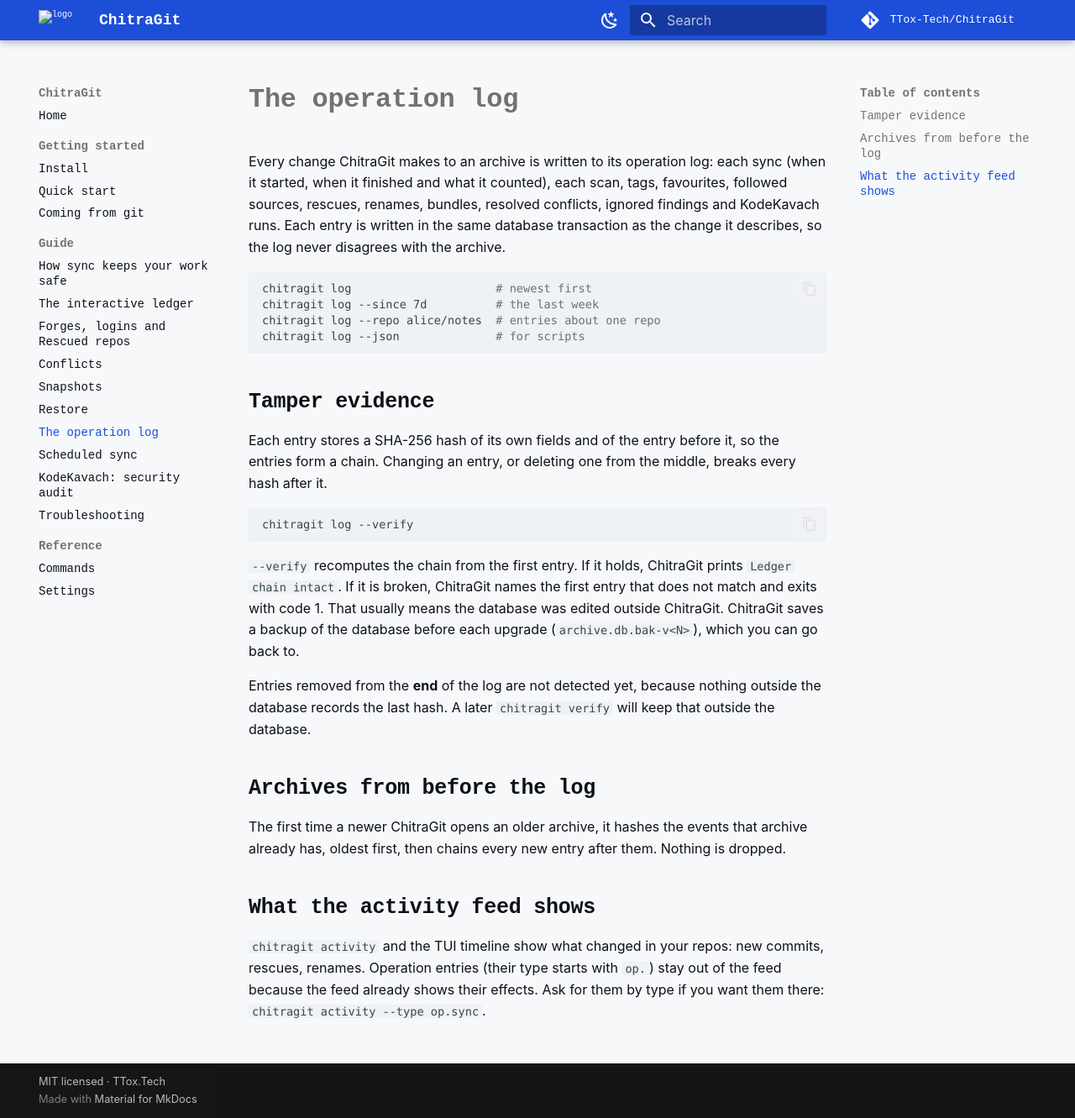
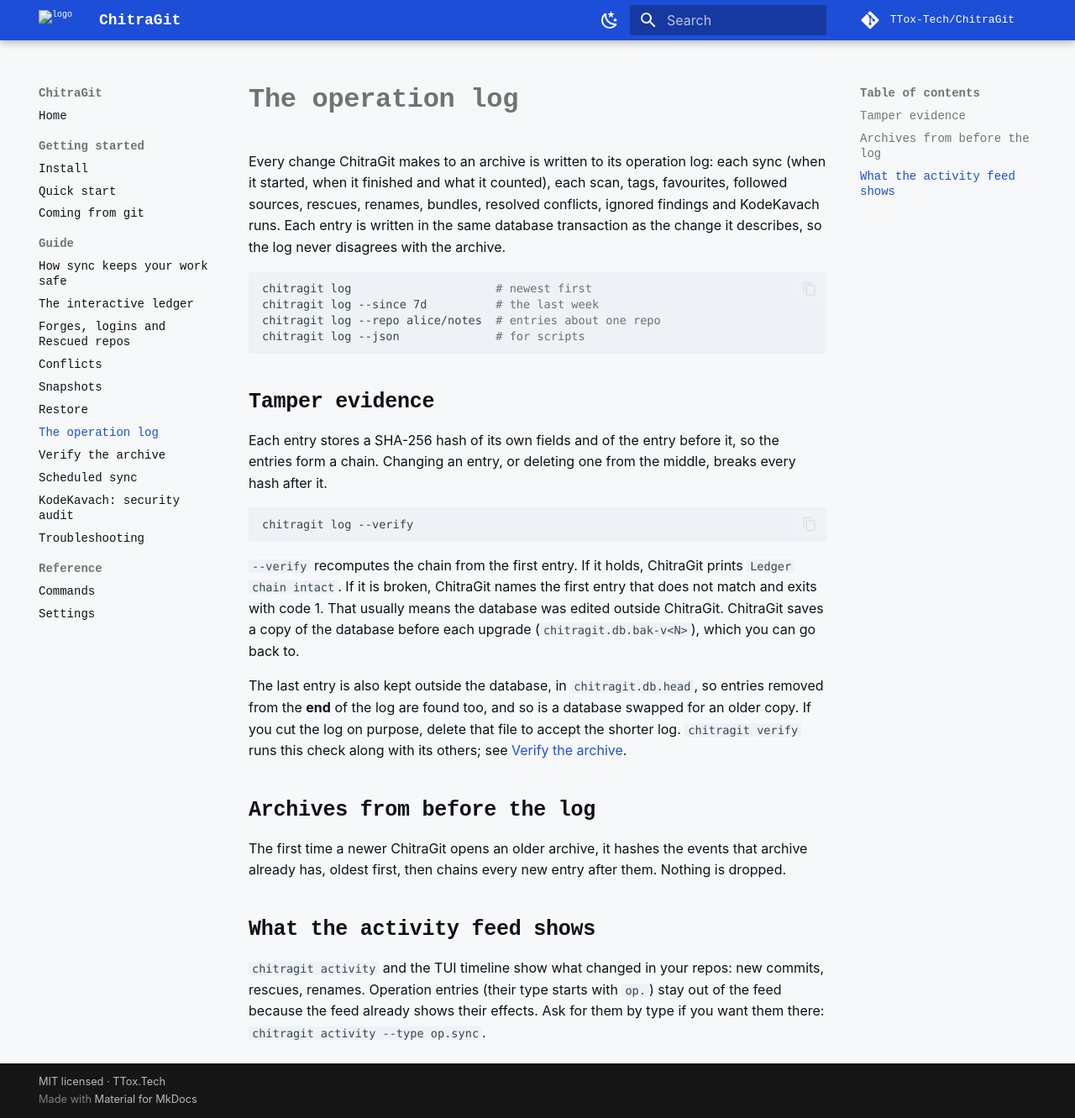
Before and after one commit to TTox-Tech/ChitraGit, an MkDocs documentation site: the page built from website/docs/guide/operation-log.md, in a window 1280 px wide and 1331 px high. Shown: the whole window at 84% size. Built offline with MkDocs 1.6.1 and Material for MkDocs 9.7.7, drawn with Linux system fonts in a browser that asks for light colours; some web fonts are replaced; comment, search, counter and statistics services are not loaded.

Commit message:
docs: guide page for verify, and README updates (CG-07.7) (#240)

```diff
--- a/website/docs/guide/operation-log.md
+++ b/website/docs/guide/operation-log.md
@@ -26,12 +26,14 @@ chitragit log --verify
 `--verify` recomputes the chain from the first entry. If it holds, ChitraGit prints
 `Ledger chain intact`. If it is broken, ChitraGit names the first entry that does not
 match and exits with code 1. That usually means the database was edited
-outside ChitraGit. ChitraGit saves a backup of the database before each upgrade
-(`archive.db.bak-v<N>`), which you can go back to.
+outside ChitraGit. ChitraGit saves a copy of the database before each upgrade
+(`chitragit.db.bak-v<N>`), which you can go back to.
 
-Entries removed from the **end** of the log are not detected yet, because nothing outside
-the database records the last hash. A later `chitragit verify` will keep that outside the
-database.
+The last entry is also kept outside the database, in `chitragit.db.head`, so entries
+removed from the **end** of the log are found too, and so is a database swapped for an
+older copy. If you cut the log on purpose, delete that file to accept the shorter log.
+`chitragit verify` runs this check along with its others; see
+[Verify the archive](verify.md).
 
 ## Archives from before the log
 
--- a/website/mkdocs.yml
+++ b/website/mkdocs.yml
@@ -67,6 +67,7 @@ nav:
       - Snapshots: guide/snapshots.md
       - Restore: guide/restore.md
       - The operation log: guide/operation-log.md
+      - Verify the archive: guide/verify.md
       - Scheduled sync: guide/scheduling.md
       - 'KodeKavach: security audit': guide/kodekavach.md
       - Troubleshooting: guide/troubleshooting.md
```
Also changed, not shown: website/docs/guide/verify.md (added, +49 -0 lines), README.md.
